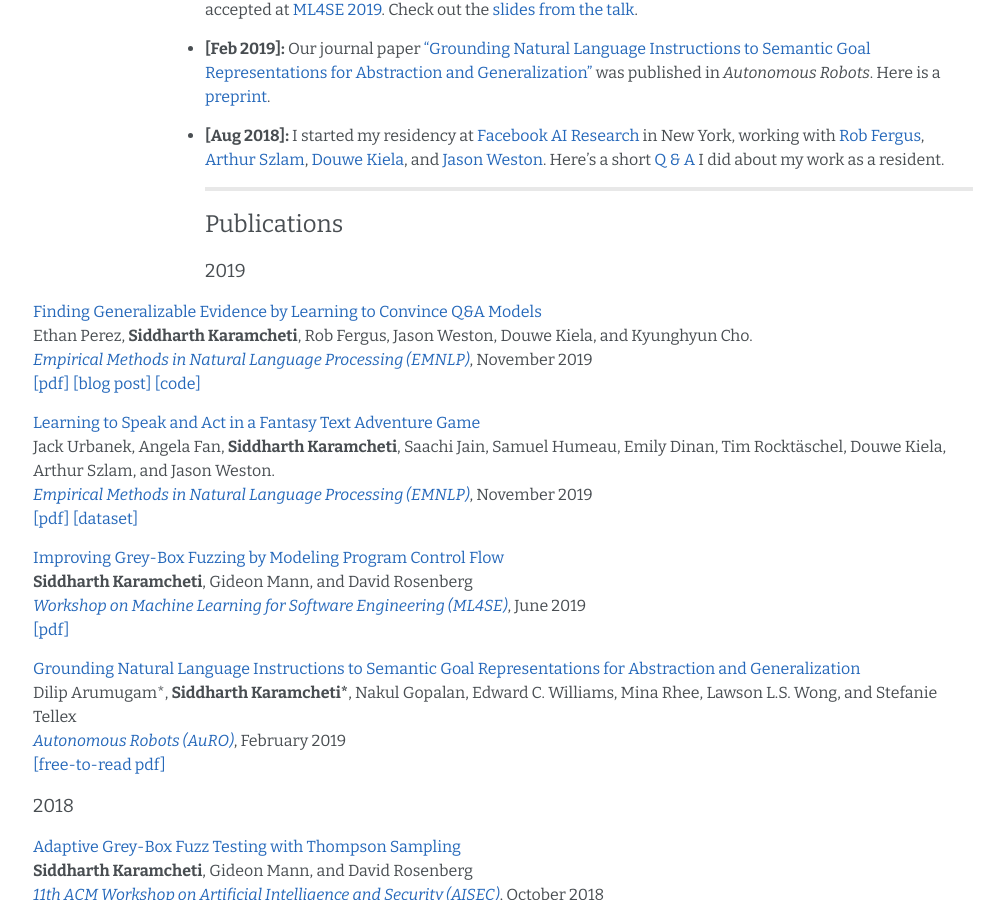
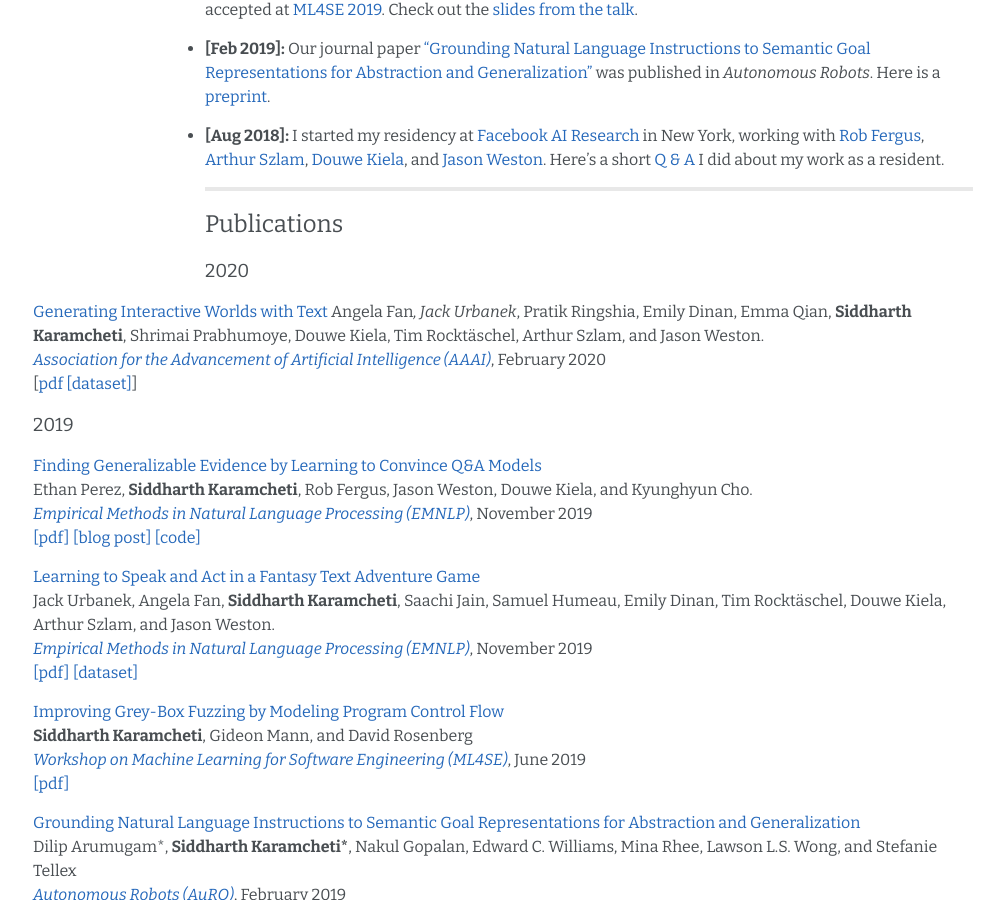
Before and after one commit to siddk/siddk.github.io, a Jekyll site: the page built from index.md, in a window 1280 px wide and 900 px high, scrolled down 676 px. Shown: the whole window, without its empty margins (137-1141 px from the left). Built offline with Jekyll 4.4.1, drawn with Linux system fonts in a browser that asks for light colours; nearby versions of some CDN libraries.

Commit message:
Update Publications

```diff
--- a/content/publications.md
+++ b/content/publications.md
@@ -1,4 +1,11 @@
 ## Publications
+
+### 2020
+
+[Generating Interactive Worlds with Text](https://arxiv.org/abs/1911.09194)
+Angela Fan*, Jack Urbanek*, Pratik Ringshia, Emily Dinan, Emma Qian, **Siddharth Karamcheti**, Shrimai Prabhumoye, Douwe Kiela, Tim Rocktäschel, Arthur Szlam, and Jason Weston.
+[*Association for the Advancement of Artificial Intelligence (AAAI)*](https://aaai.org/Conferences/AAAI-20/), February 2020
+[[pdf](/assets/papers/worldbuilding-aaai20.pdf) [[dataset]](https://parl.ai/projects/light/)]
 
 ### 2019
 
```
